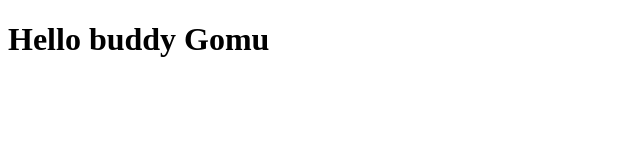
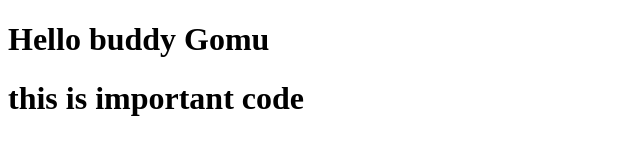
Before and after one commit to arthisvari/samplework, a plain HTML site: page index.html in a window 1280 px wide. Shown: the whole page, without its empty margins (0-640 px from the left). Drawn offline with Linux system fonts and the light colour scheme.

Commit message:
!feat: this is important code

```diff
--- a/index.html
+++ b/index.html
@@ -7,5 +7,6 @@
 </head>
 <body>
     <h1>Hello buddy Gomu</h1>
+    <h1>this is important code</h1>
 </body>
 </html>
```
